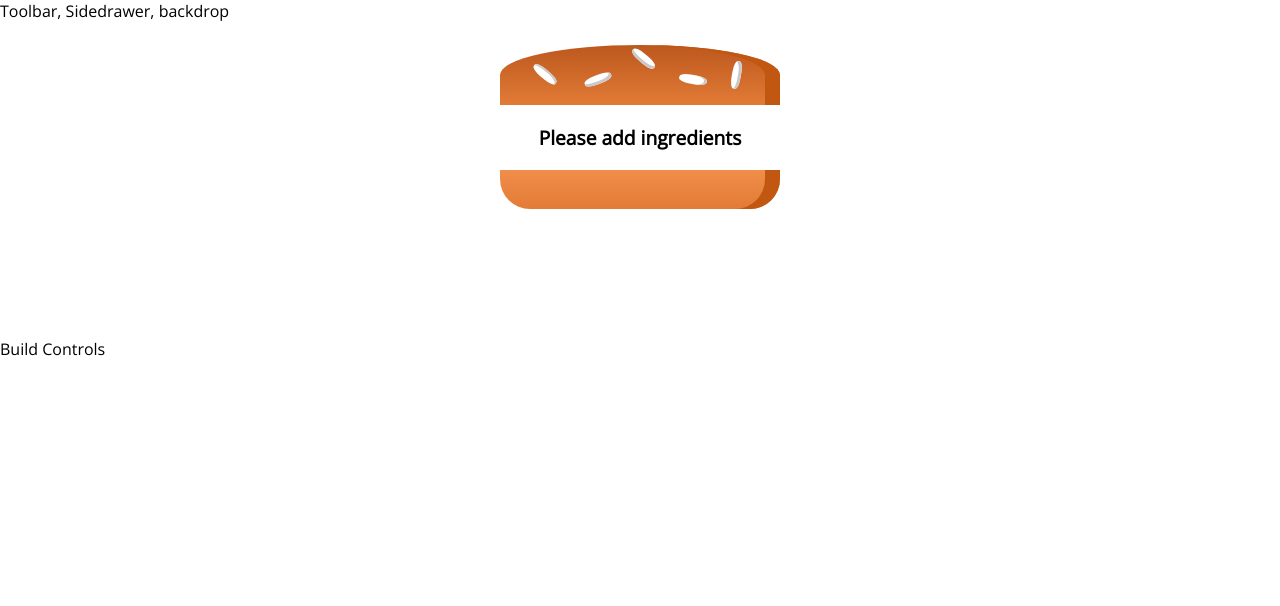
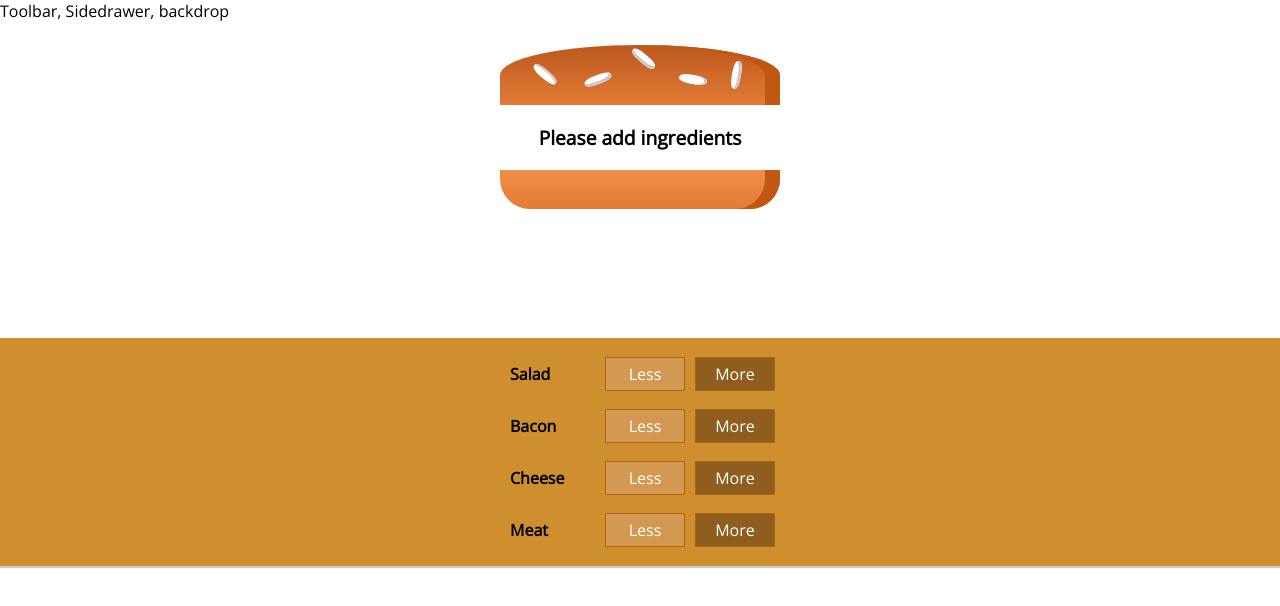
Before and after one commit to devpato/BurgerBuilder-React, a React (Create React App) app: page / in a window 1280 px wide. Shown: the top 606 px of the page. Built offline with nearby package versions, Linux system fonts and the light colour scheme.

Commit message:
added build controls

```diff
--- /dev/null
+++ b/src/components/Burger/BuildControls/BuildControls.js
@@ -0,0 +1,20 @@
+import React from "react";
+import styles from "./BuildControls.module.css";
+import BuildControl from "./BuildControl/BuildControl";
+
+const controls = [
+  { label: "Salad", type: "salad" },
+  { label: "Bacon", type: "bacon" },
+  { label: "Cheese", type: "cheese" },
+  { label: "Meat", type: "meat" }
+];
+
+const buildControls = () => (
+  <div className={styles.BuildControls}>
+    {controls.map(ctrl => (
+      <BuildControl key={ctrl.label} label={ctrl.label} />
+    ))}
+  </div>
+);
+
+export default buildControls;
--- /dev/null
+++ b/src/components/Burger/BuildControls/BuildControls.module.css
@@ -0,0 +1,10 @@
+.BuildControls {
+  width: 100%;
+  background-color: #cf8f2e;
+  display: flex;
+  flex-direction: column;
+  align-items: center;
+  box-shadow: 0 2px 1px #ccc;
+  margin: auto;
+  padding: 10px 0;
+}
--- a/src/containers/BurgerBuilder/BurderBuilder.js
+++ b/src/containers/BurgerBuilder/BurderBuilder.js
@@ -1,6 +1,7 @@
 import React, { Component } from "react";
 import Aux from "../../hoc/Aux";
 import Burger from "../../components/Burger/Burger";
+import BuildControls from "../../components/Burger/BuildControls/BuildControls";
 class BurgerBuilder extends Component {
   // constructor(props) {
   //   super(props);
@@ -19,7 +20,7 @@
     return (
       <Aux>
         <Burger ingredients={this.state.ingredients} />
-        <div>Build Controls</div>
+        <BuildControls />
       </Aux>
     );
   }
```
